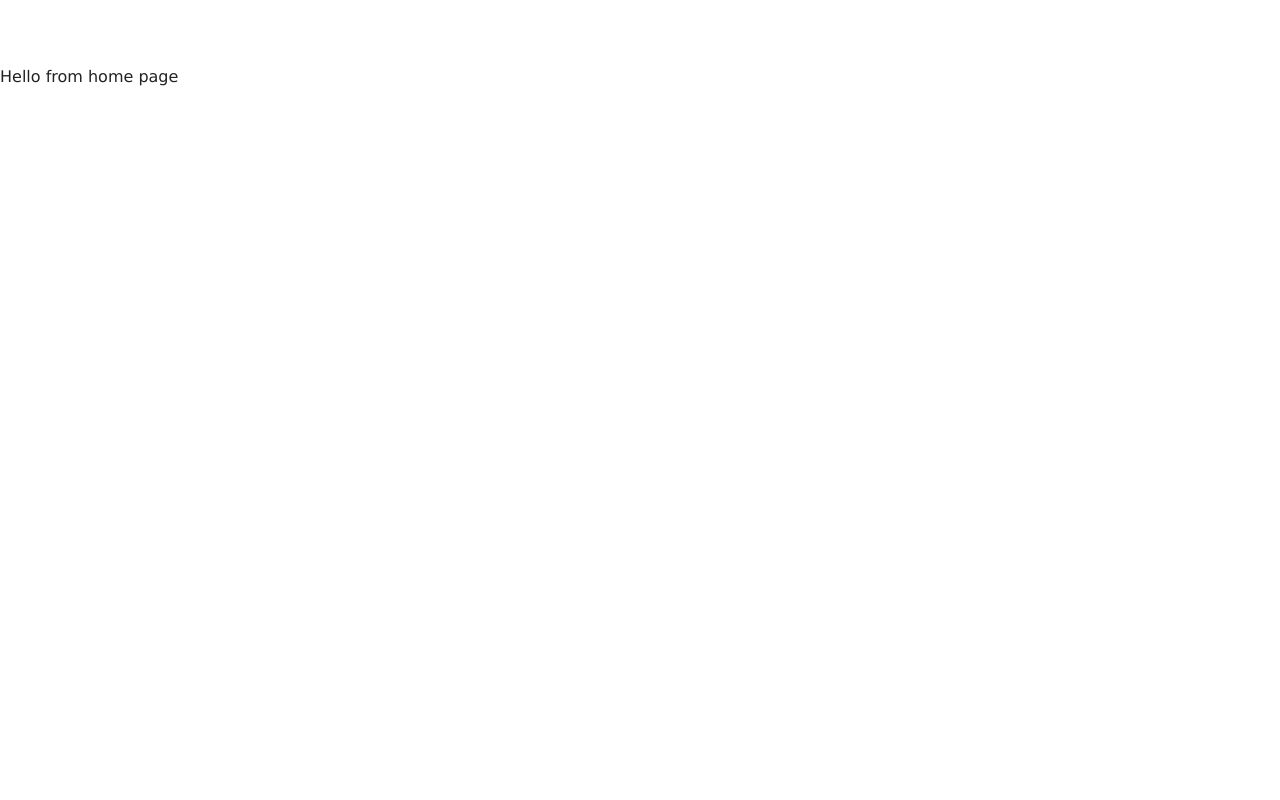
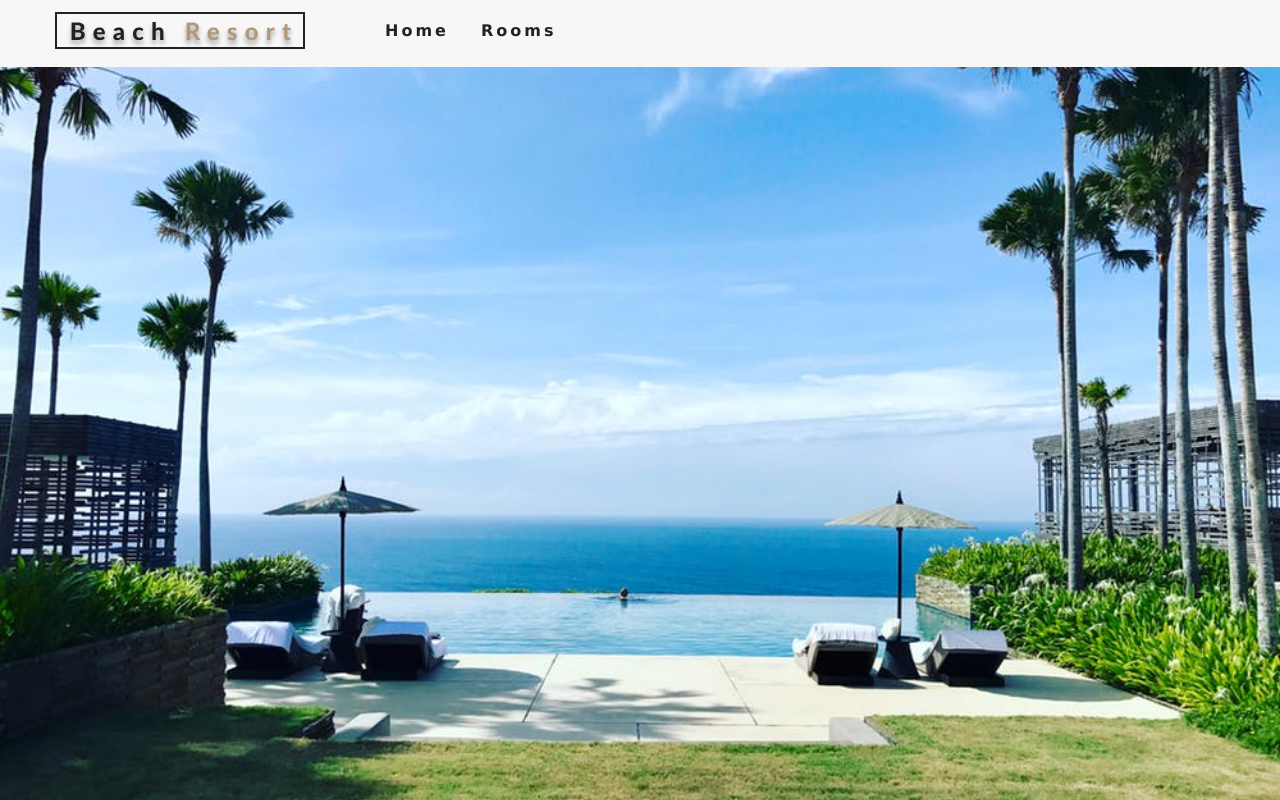
Before and after one commit to bipan82gill/hotel_booking, a React (Create React App) app: page / in a window 1280 px wide. Built offline with nearby package versions, Linux system fonts and the light colour scheme; the HTML template or start-up script is replaced by a standard one.

Commit message:
navigation bar and routes setup

```diff
--- a/package.json
+++ b/package.json
@@ -9,6 +9,7 @@
     "@testing-library/user-event": "^7.2.1",
     "react": "^16.13.1",
     "react-dom": "^16.13.1",
+    "react-icons": "^3.10.0",
     "react-router-dom": "^5.2.0",
     "react-scripts": "3.4.1"
   },
--- a/src/App.js
+++ b/src/App.js
@@ -6,6 +6,8 @@
 import Rooms from './pages/Rooms';
 import SingleRoom from './pages/SingleRoom';
 import Error from './pages/Error';
+import Navbar from './components/Navbar';
+
 
 import './App.css';
 
@@ -13,7 +15,7 @@
   return (
 
     <div className="App">
-
+    <Navbar/>
       <Switch>
       <Route exact path='/'  component={Home}/>
       <Route exact path='/rooms/' component={Rooms}/>
--- /dev/null
+++ b/src/components/Hero.js
@@ -0,0 +1,12 @@
+import React from 'react'
+
+export default function Hero({children,hero}) {
+    return (
+        <header className={hero}>
+            {children}
+        </header>
+    )
+}
+Hero.defaultProps ={
+    hero:"defaultHero"
+};
--- /dev/null
+++ b/src/components/Navbar.js
@@ -0,0 +1,40 @@
+import React, { Component } from 'react'
+import logo from '../images/logo.svg';
+import {FaAlignRight} from 'react-icons/fa';
+import {Link} from 'react-router-dom';
+export default class Navbar extends Component {
+    state = {
+        isOpen:false
+    }
+    handleToggle= () =>{
+        this.setState({ isOpen: !this.state.isOpen});
+    }
+    render() {
+        return (
+            <nav className ='navbar'>
+                <div className ='nav-center'>
+                    <div className='nav-header'>
+                     <Link to ='/'>
+                         <img src={logo} alt ="beach"/>
+              </Link>
+              <button type="button" className ="nav-btn" onClick={this.handleToggle}>
+                  <FaAlignRight className ="nav-icon"/>
+              </button>
+               </div>
+              <ul className =
+              {this.state.isOpen ? "nav-links show-nav" :"nav-links"}>
+             <li>
+                    <Link to="/">Home</Link>
+              </li>
+              <li>
+                    <Link to="/rooms">Rooms</Link>
+              </li>
+              </ul>
+
+               </div>
+
+            </nav>
+
+        )
+    }
+}
--- a/src/pages/Error.js
+++ b/src/pages/Error.js
@@ -1,10 +1,8 @@
 import React from 'react'
-
+import Hero from '../components/Hero';
 const Error = () => {
     return (
-        <div>
-            hello from error page
-        </div>
+       <Hero/>
     )
 }
 export default Error;
--- a/src/pages/Home.js
+++ b/src/pages/Home.js
@@ -1,10 +1,9 @@
 import React from 'react'
+import Hero from '../components/Hero';
 
  const Home = () => {
     return (
-        <div>
-            Hello from home page
-        </div>
+       <Hero hero="defaultHero"/>
     )
 }
 export default Home;
--- a/src/pages/Rooms.js
+++ b/src/pages/Rooms.js
@@ -1,10 +1,9 @@
 import React from 'react'
+import Hero from '../components/Hero';
 
  const Rooms = () => {
     return (
-        <div>
-            hello from rooms page
-        </div>
+        <Hero hero="roomsHero"/>
     )
 }
 export default  Rooms
```
Also changed, not shown: 1 other file (tests, documents, lock files or other folders).
